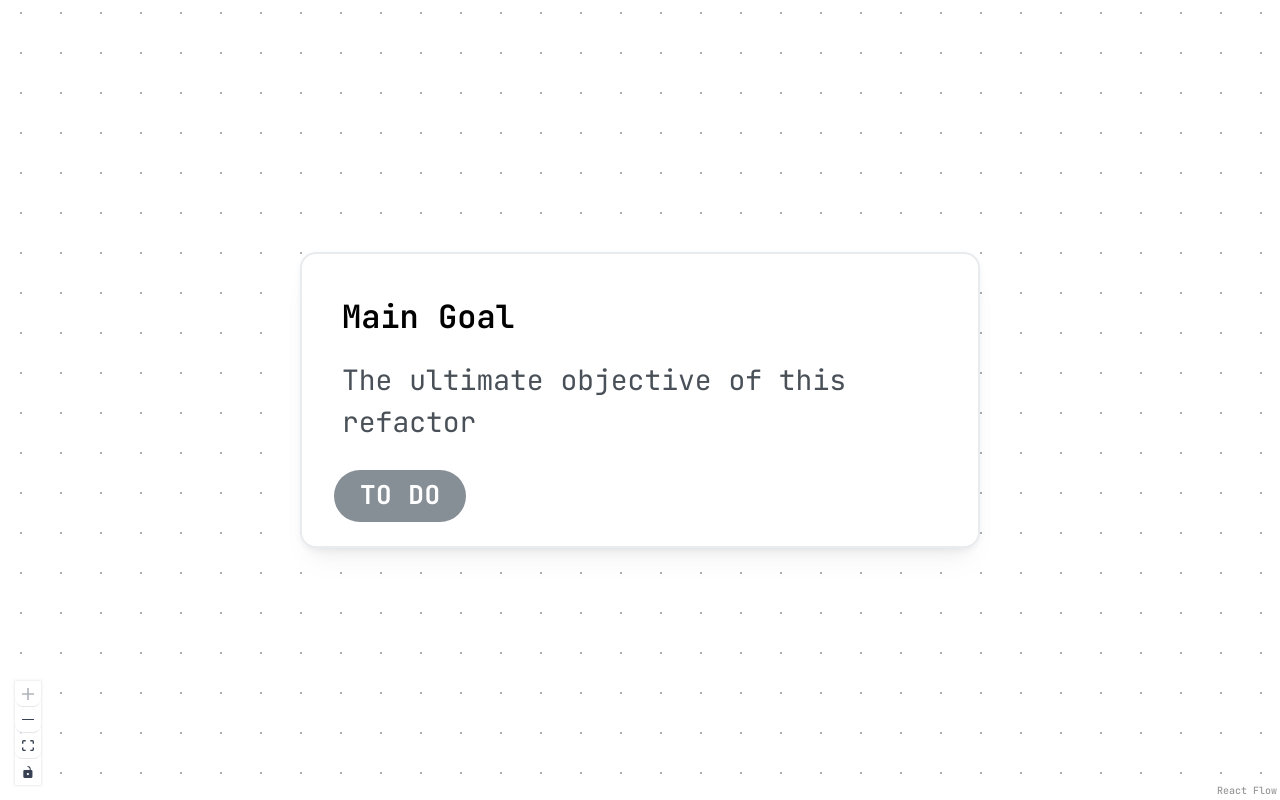
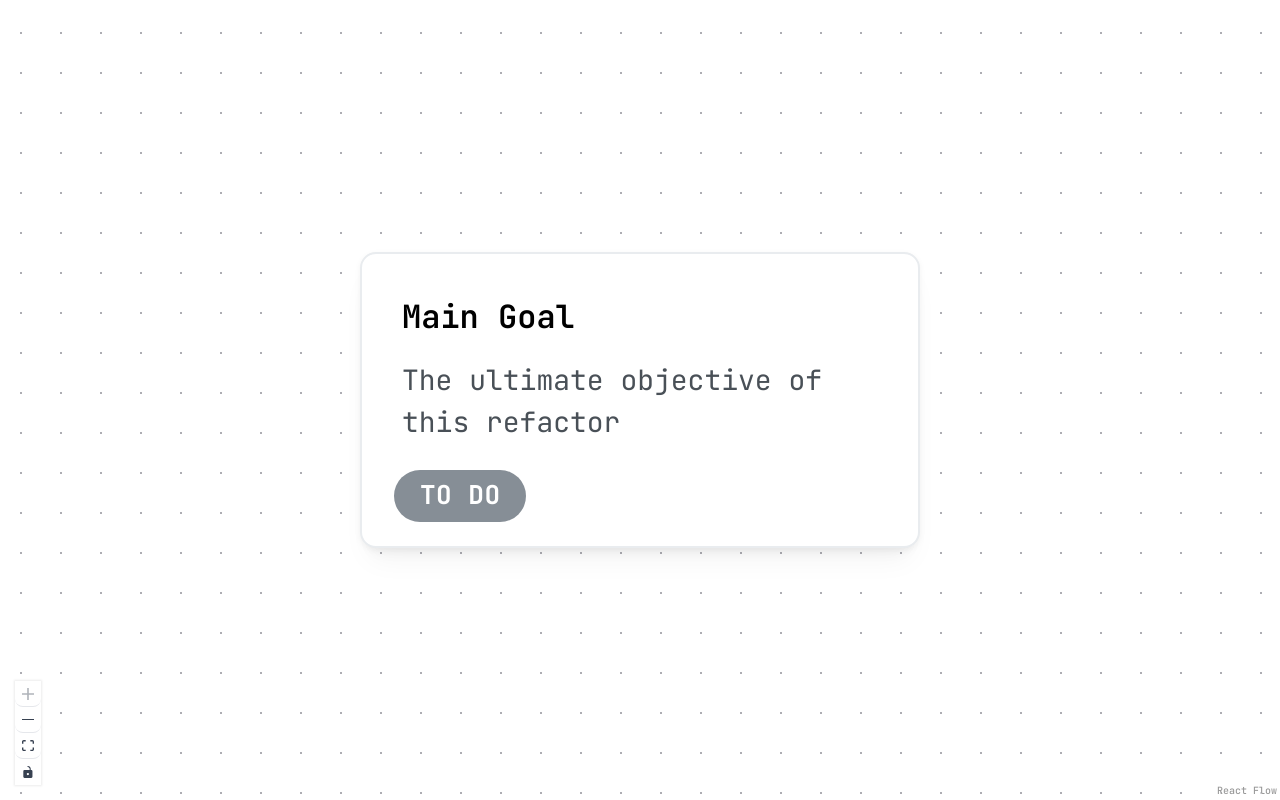
Before and after one commit to EricHayter/mikado, a React (Vite) app: page / in a window 1280 px wide. Built offline with nearby package versions, Linux system fonts and the light colour scheme.

Commit message:
give each node a fixed width and add line breaks

```diff
--- a/src/App.tsx
+++ b/src/App.tsx
@@ -1,4 +1,5 @@
 import { useCallback, useState } from 'react';
+import dagre from 'dagre';
 import {
   ReactFlow,
   type Node,
@@ -17,11 +18,40 @@ const nodeTypes = {
   mikado: MikadoNode,
 };
 
-const initialNodes: Node[] = [
+const getLaidOutElements = (nodes: Node[], edges: Edge[]) => {
+  const dagreGraph = new dagre.graphlib.Graph();
+  dagreGraph.setDefaultEdgeLabel(() => ({}));
+  dagreGraph.setGraph({ rankdir: 'TB', ranksep: 100, nodesep: 100 });
+
+  nodes.forEach((node) => {
+    dagreGraph.setNode(node.id, { width: 280, height: 200 });
+  });
+
+  edges.forEach((edge) => {
+    dagreGraph.setEdge(edge.source, edge.target);
+  });
+
+  dagre.layout(dagreGraph);
+
+  const laidOutNodes = nodes.map((node) => {
+    const nodeWithPosition = dagreGraph.node(node.id);
+    return {
+      ...node,
+      position: {
+        x: nodeWithPosition.x,
+        y: nodeWithPosition.y,
+      },
+    };
+  });
+
+  return { nodes: laidOutNodes, edges };
+};
+
+const initialNodesRaw: Node[] = [
   {
     id: '1',
     type: 'mikado',
-    position: { x: 250, y: 50 },
+    position: { x: 0, y: 0 },
     data: {
       header: 'Main Goal',
       description: 'The ultimate objective of this refactor',
@@ -32,28 +62,18 @@ const initialNodes: Node[] = [
 
 const initialEdges: Edge[] = [];
 
+const { nodes: initialNodes, edges: initialEdgesLaidOut } = getLaidOutElements(initialNodesRaw, initialEdges);
+
 function App() {
   const [nodes, setNodes, onNodesChange] = useNodesState(initialNodes);
-  const [edges, setEdges, onEdgesChange] = useEdgesState(initialEdges);
+  const [edges, setEdges, onEdgesChange] = useEdgesState(initialEdgesLaidOut);
   const [nodeIdCounter, setNodeIdCounter] = useState(2);
 
   const addChildNode = useCallback((parentId: string) => {
-    // Find parent node to position child below it
-    const parentNode = nodes.find(n => n.id === parentId);
-    if (!parentNode) return;
-
-    // Count existing children to calculate horizontal offset
-    const existingChildren = edges.filter(e => e.source === parentId).length;
-    const horizontalSpacing = 200; // Spacing between siblings
-    const xOffset = existingChildren * horizontalSpacing;
-
     const newNode: Node = {
       id: `${nodeIdCounter}`,
       type: 'mikado',
-      position: {
-        x: parentNode.position.x + xOffset,
-        y: parentNode.position.y + 150, // Position 150px below parent
-      },
+      position: { x: 0, y: 0 }, // Will be positioned by dagre
       data: {
         header: 'New Task',
         description: '',
@@ -68,8 +88,14 @@ function App() {
       target: `${nodeIdCounter}`,
     };
 
-    setNodes((nds) => [...nds, newNode]);
-    setEdges((eds) => [...eds, newEdge]);
+    const newNodes = [...nodes, newNode];
+    const newEdges = [...edges, newEdge];
+
+    // Apply dagre layout
+    const { nodes: laidOutNodes, edges: laidOutEdges } = getLaidOutElements(newNodes, newEdges);
+
+    setNodes(laidOutNodes);
+    setEdges(laidOutEdges);
     setNodeIdCounter((id) => id + 1);
   }, [nodeIdCounter, nodes, edges, setNodes, setEdges]);
 
--- a/src/components/MikadoNode.tsx
+++ b/src/components/MikadoNode.tsx
@@ -95,8 +95,7 @@ const MikadoNode = ({ data, id }: MikadoNodeProps) => {
       radius="md"
       style={{
         backgroundColor: getBackgroundColor(),
-        minWidth: '240px',
-        maxWidth: '340px',
+        width: '280px',
         position: 'relative',
         border: '1px solid #e9ecef',
         padding: '16px 16px 12px 16px',
@@ -160,6 +159,8 @@ const MikadoNode = ({ data, id }: MikadoNodeProps) => {
               cursor: 'text',
               minHeight: '24px',
               padding: '4px',
+              wordBreak: 'break-word',
+              overflowWrap: 'break-word',
             }}
           >
             {header}
@@ -193,6 +194,8 @@ const MikadoNode = ({ data, id }: MikadoNodeProps) => {
               minHeight: '20px',
               whiteSpace: 'pre-wrap',
               padding: '4px',
+              wordBreak: 'break-word',
+              overflowWrap: 'break-word',
             }}
           >
             {description}
```
